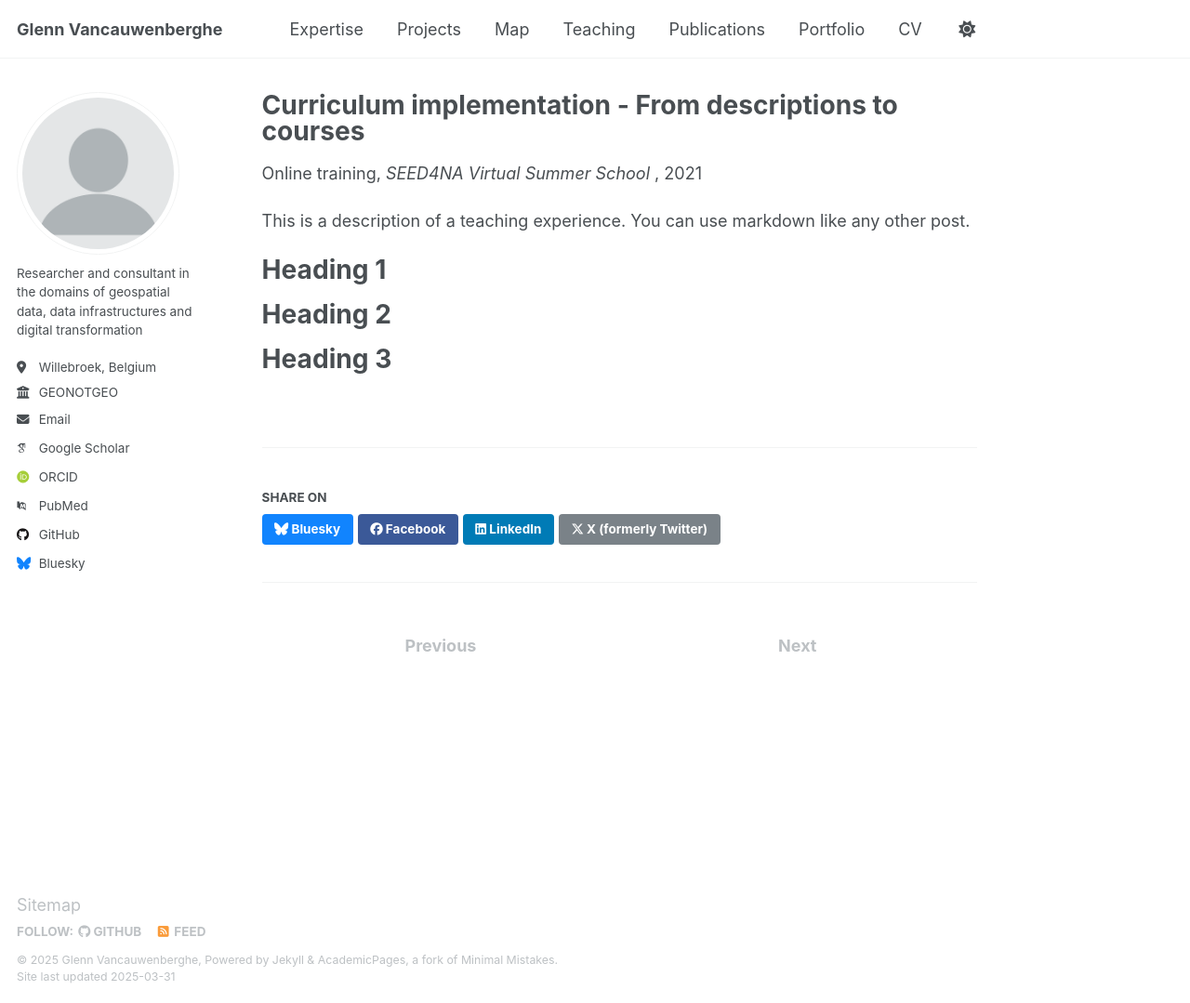
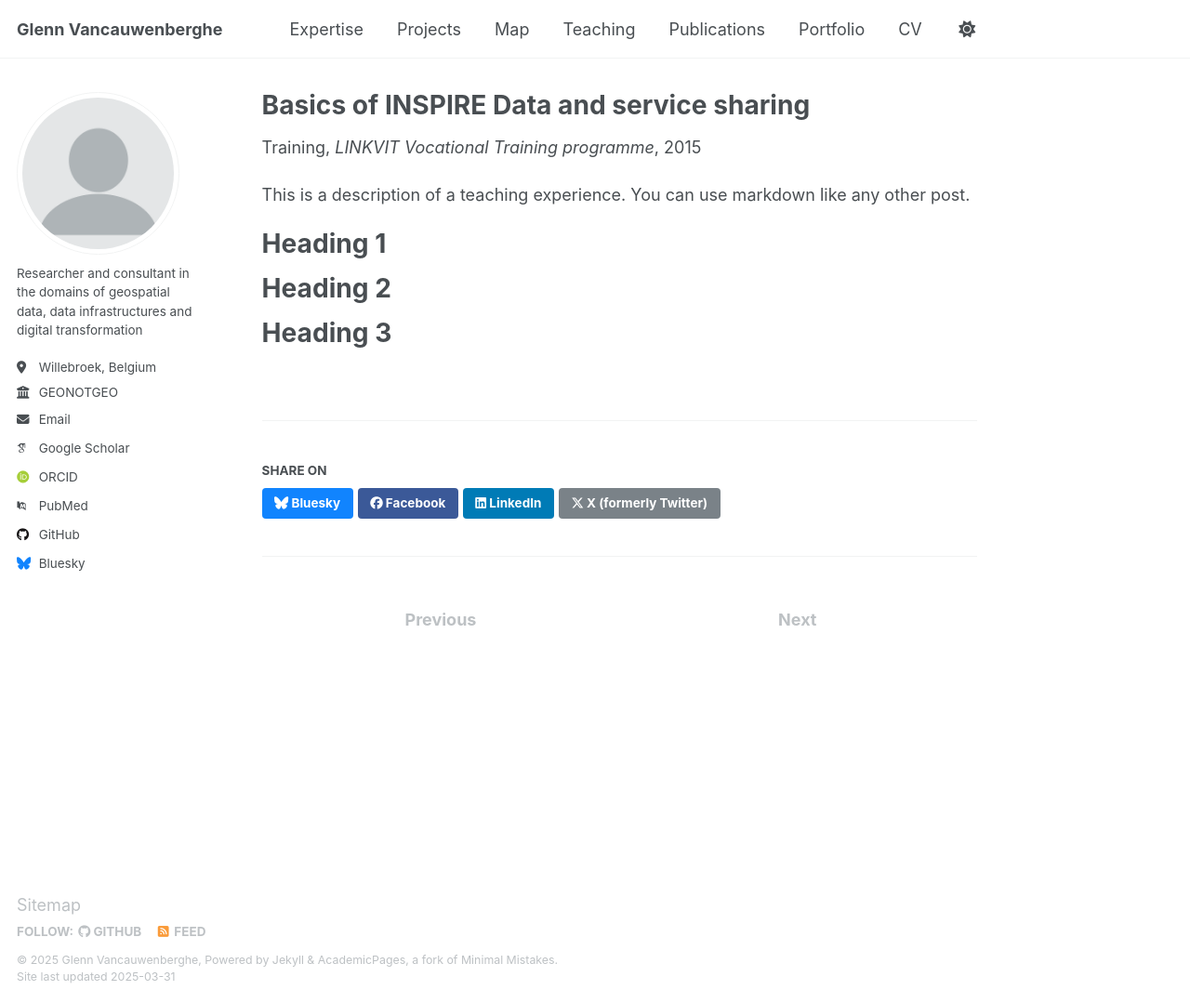
Before and after one commit to GVancauwenberghe/gvancauwenberghe.github.io, a Jekyll site: the page built from _teaching/teaching-16.md, in a window 1280 px wide and 1079 px high. Shown: the whole window at 93% size. Built offline with Jekyll 4.4.1, drawn with Linux system fonts in a browser that asks for light colours; some web fonts are replaced.

Commit message:
Update teaching-16.md

```diff
--- a/_teaching/teaching-16.md
+++ b/_teaching/teaching-16.md
@@ -1,11 +1,11 @@
 ---
-title: "Curriculum implementation - From descriptions to courses"
+title: "Basics of INSPIRE Data and service sharing"
 collection: teaching
-type: "Online training"
+type: "Training"
 permalink: /teaching/teaching-16
-venue: "SEED4NA Virtual Summer School "
-date: 2021-05-27
-location: "Online"
+venue: "LINKVIT Vocational Training programme"
+date: 2015-05-26
+location: "Lisbon, Portugal"
 ---
 
 This is a description of a teaching experience. You can use markdown like any other post.
```
